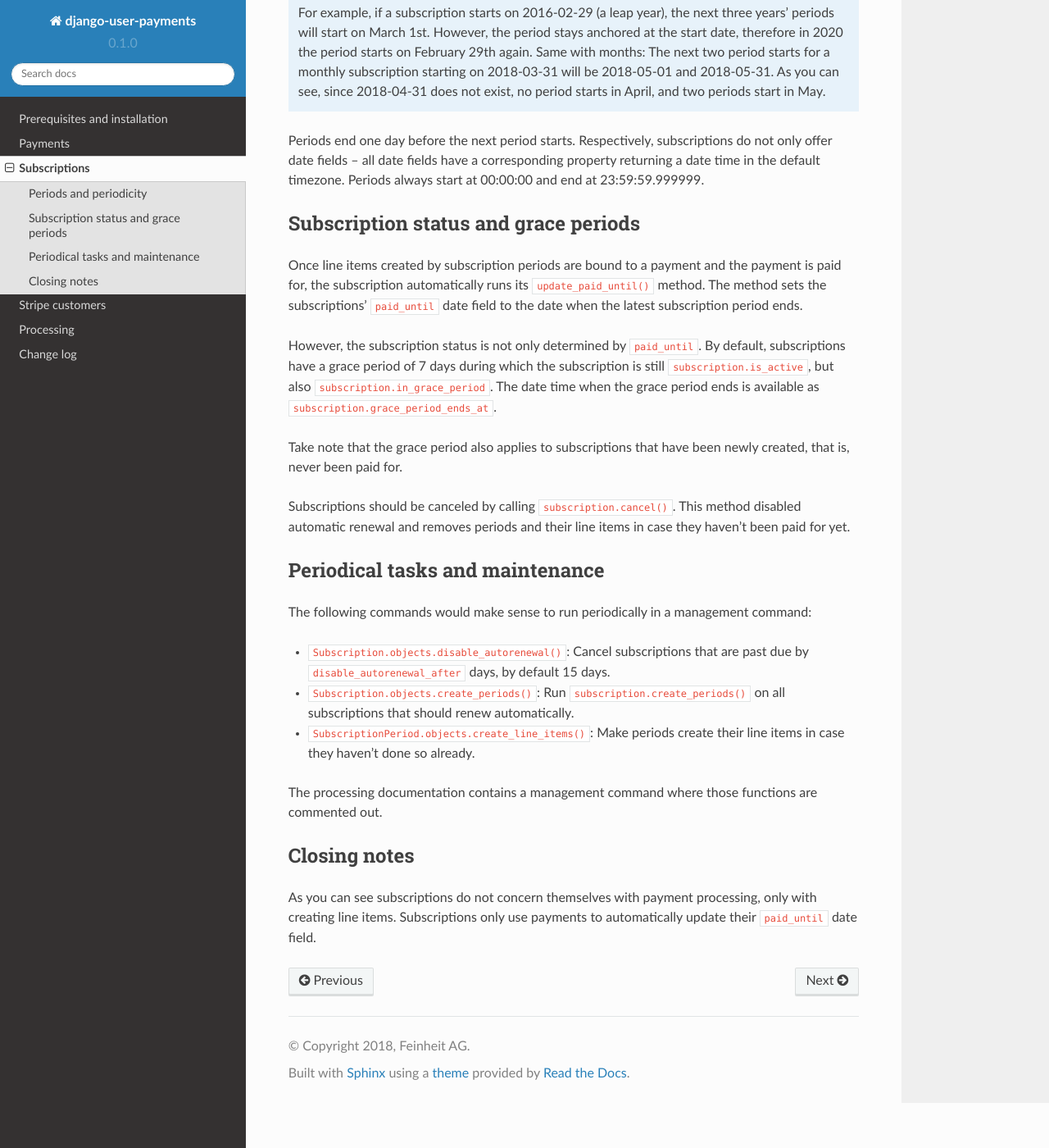
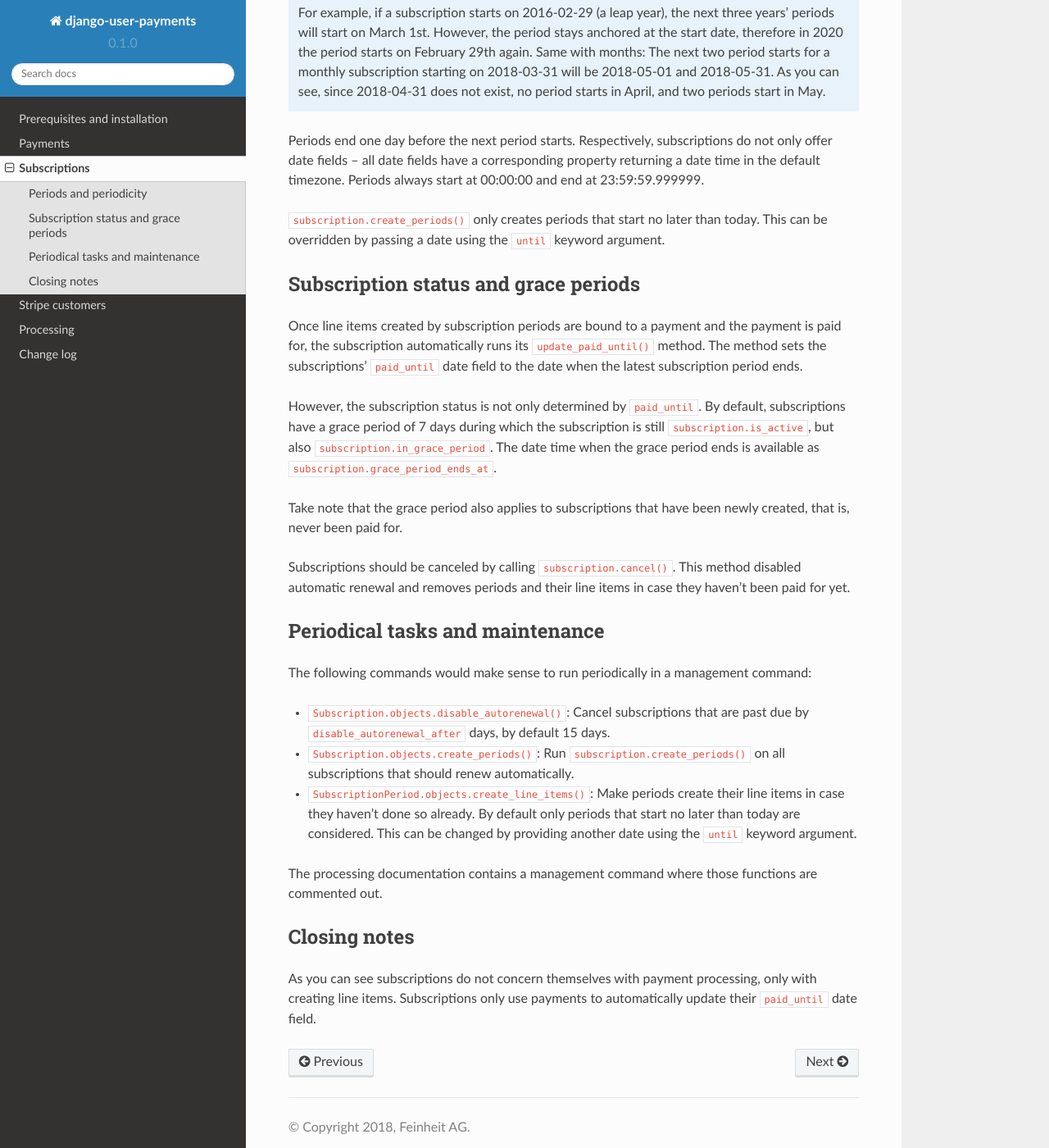
Before and after one commit to matthiask/django-user-payments, a Sphinx documentation site: the page built from docs/subscriptions.rst, in a window 1280 px wide and 1400 px high, scrolled down 1122 px. Shown: the whole window at 82% size. Built offline with Sphinx 7.4.7 and the Read the Docs theme 2.0.0, drawn with Linux system fonts in a browser that asks for light colours.

Commit message:
Mention the until keyword in more places, reword a bit

```diff
--- a/CHANGELOG.rst
+++ b/CHANGELOG.rst
@@ -7,8 +7,8 @@ Change log
 ~~~~~~~~~~~~~~~
 
 - Changed ``SubscriptionPeriod.objects.create_line_items()`` to only
-  create line items for periods that start either in the past or today
-  by default. A new ``until`` keyword argument allows overriding this.
+  create line items for periods that start no later than today by
+  default. A new ``until`` keyword argument allows overriding this.
 
 
 `0.1`_ (2018-06-05)
--- a/docs/subscriptions.rst
+++ b/docs/subscriptions.rst
@@ -65,6 +65,10 @@ subscriptions do not only offer date fields -- all date fields have a
 corresponding property returning a date time in the default timezone.
 Periods always start at 00:00:00 and end at 23:59:59.999999.
 
+``subscription.create_periods()`` only creates periods that start no
+later than today. This can be overridden by passing a date using the
+``until`` keyword argument.
+
 
 Subscription status and grace periods
 ~~~~~~~~~~~~~~~~~~~~~~~~~~~~~~~~~~~~~
@@ -102,7 +106,10 @@ management command:
   ``subscription.create_periods()`` on all subscriptions that should
   renew automatically.
 - ``SubscriptionPeriod.objects.create_line_items()``: Make periods
-  create their line items in case they haven't done so already.
+  create their line items in case they haven't done so already. By
+  default only periods that start no later than today are considered.
+  This can be changed by providing another date using the ``until``
+  keyword argument.
 
 The processing documentation contains a management command where those
 functions are commented out.
```
